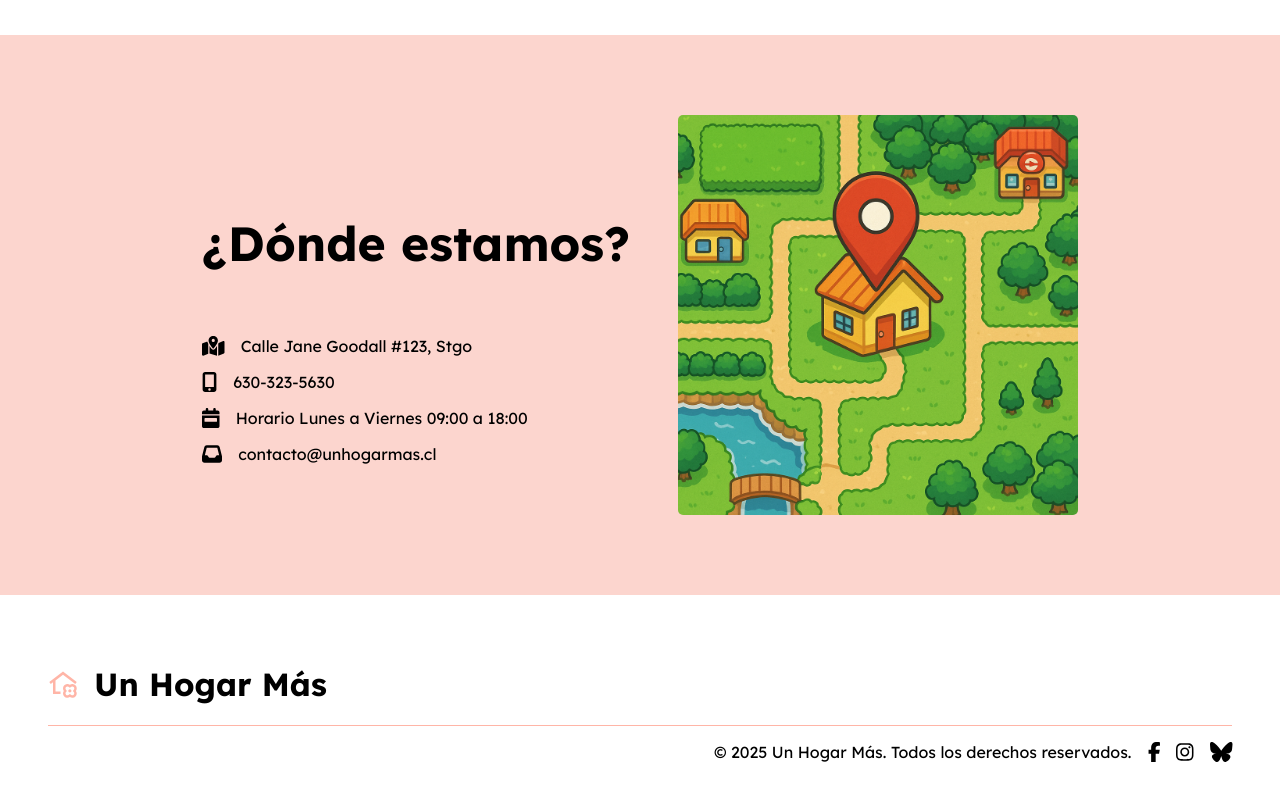
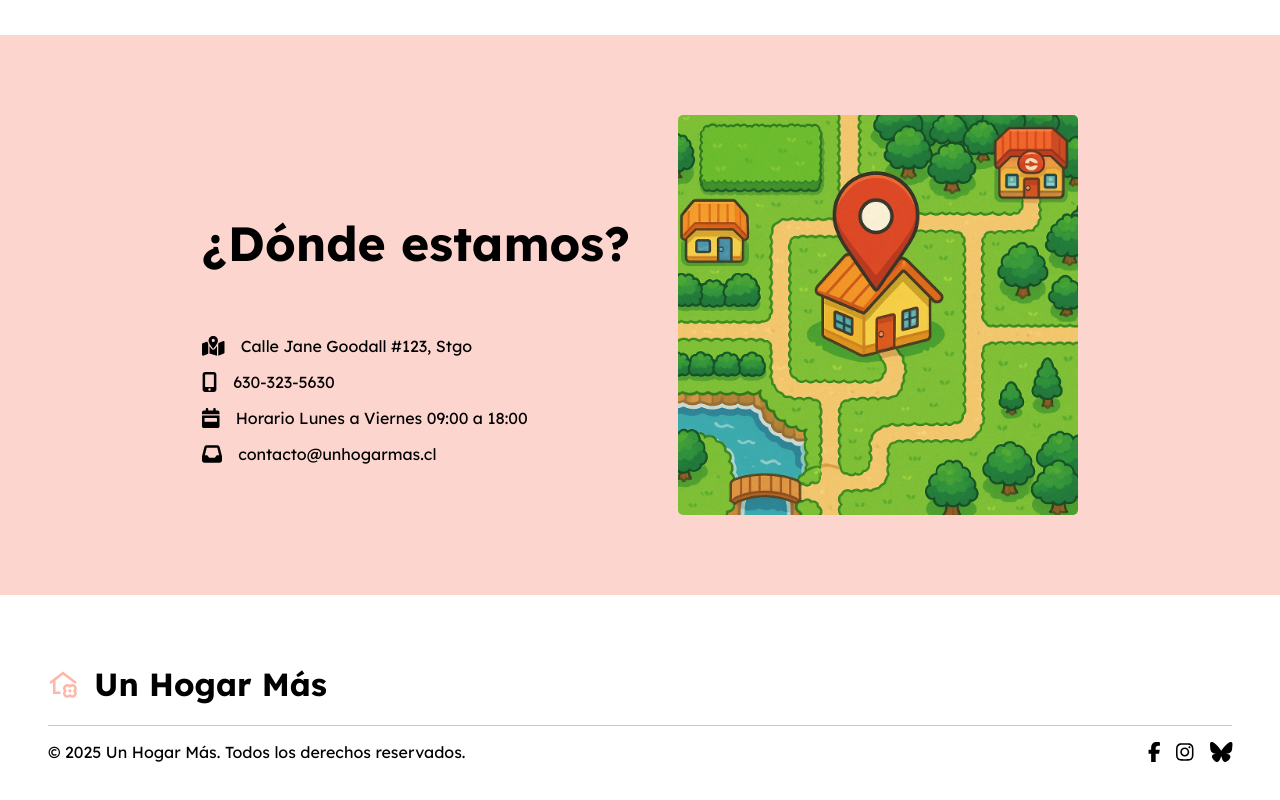
Before and after one commit to Darionvr/unhogarmas, a React (Vite) app in the folder client/: page / in a window 1280 px wide. Shown: the part 2296-3096 px from the top of the page. Built offline with nearby package versions, Linux system fonts and the light colour scheme.

Commit message:
Correcion segunda linea del marge

```diff
--- a/client/src/App.css
+++ b/client/src/App.css
@@ -369,7 +369,7 @@ footer {
     cursor: pointer;
   }
 
-  p {
+
 
   p {
     justify-self: flex-start;
```
